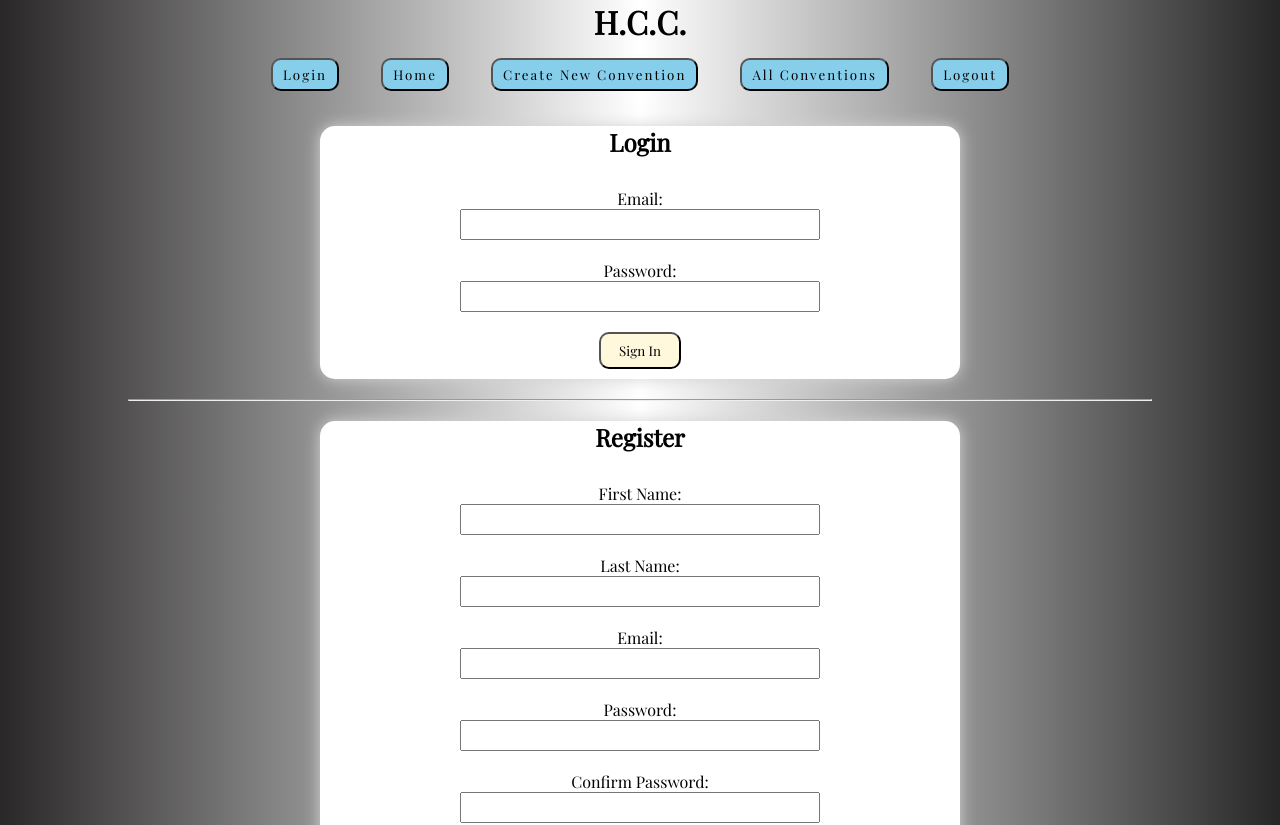
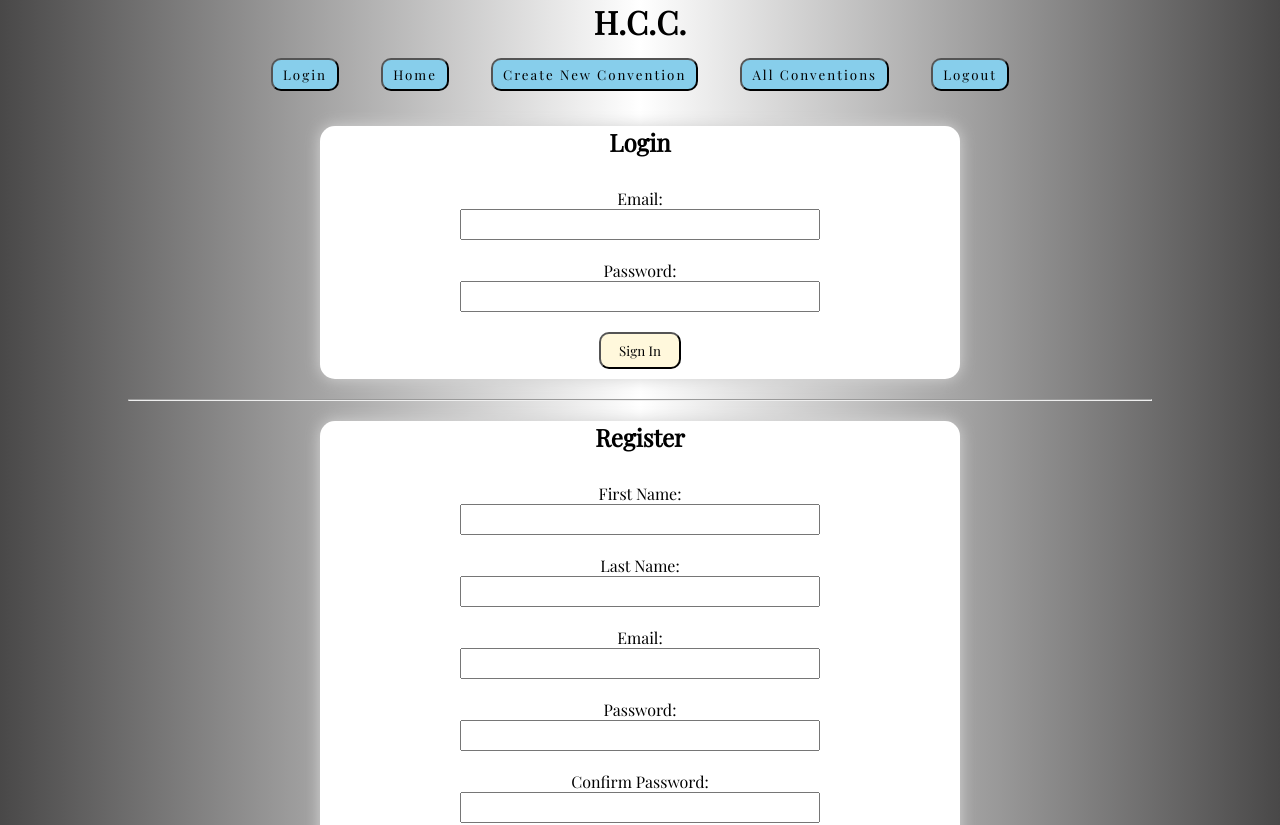
Before and after one commit to BrianTheLion328/HorrorConventionWebsite, a React (Create React App) app in the folder client/: page / in a window 1280 px wide. Shown: the top 825 px of the page. Built offline with nearby package versions, Linux system fonts and the light colour scheme.

Commit message:
polished css

```diff
--- a/client/src/App.css
+++ b/client/src/App.css
@@ -11,7 +11,7 @@ h1 {
   font-family: 'Playfair Display', serif;
 }
 body{
-  background-image: linear-gradient(to right, rgb(41, 39, 39), rgb(255, 255, 255), rgb(39, 38, 38));
+  background-image: linear-gradient(to right, rgb(73, 72, 72), rgb(255, 255, 255), rgb(73, 72, 72));
   min-height: 100%;
 }
 
```
